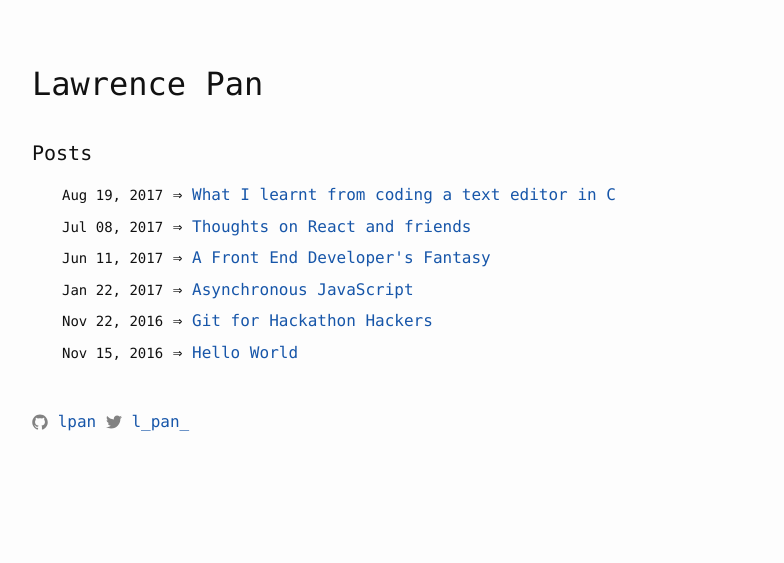
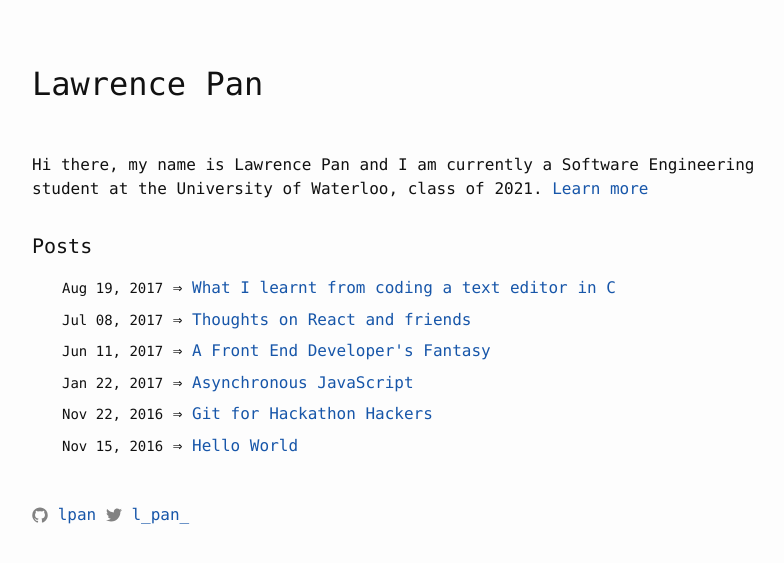
Before and after one commit to lpan/lpan.github.io, a Jekyll site: the page built from index.html, in a window 1280 px wide. Shown: the top 563 px of the page, without its empty margins (238-1022 px from the left). Built offline with Jekyll 4.4.1, drawn with Linux system fonts in a browser that asks for light colours.

Commit message:
minimalist about on front page

```diff
--- /dev/null
+++ b/_includes/intro.md
@@ -0,0 +1,2 @@
+Hi there, my name is Lawrence Pan and I am currently a Software Engineering
+student at the University of Waterloo, class of 2021. [Learn more](/about)
--- a/_sass/_layout.scss
+++ b/_sass/_layout.scss
@@ -56,6 +56,7 @@
 
 .page-heading {
   font-size: 20px;
+  margin-top: $spacing-unit;
 }
 
 .post-list {
--- a/index.html
+++ b/index.html
@@ -3,9 +3,12 @@ layout: default
 ---
 
 <div class="home">
+  <p>
+    {% capture intro_text %}{% include intro.md %}{% endcapture %}
+    {{ intro_text | markdownify }}
+  </p>
 
   <h1 class="page-heading">Posts</h1>
-
   <ul class="post-list">
     {% for post in site.posts %}
       <li>
@@ -22,5 +25,4 @@ layout: default
       </li>
     {% endfor %}
   </ul>
-
 </div>
```
Also changed, not shown: about.md (deleted, +0 -22 lines).
